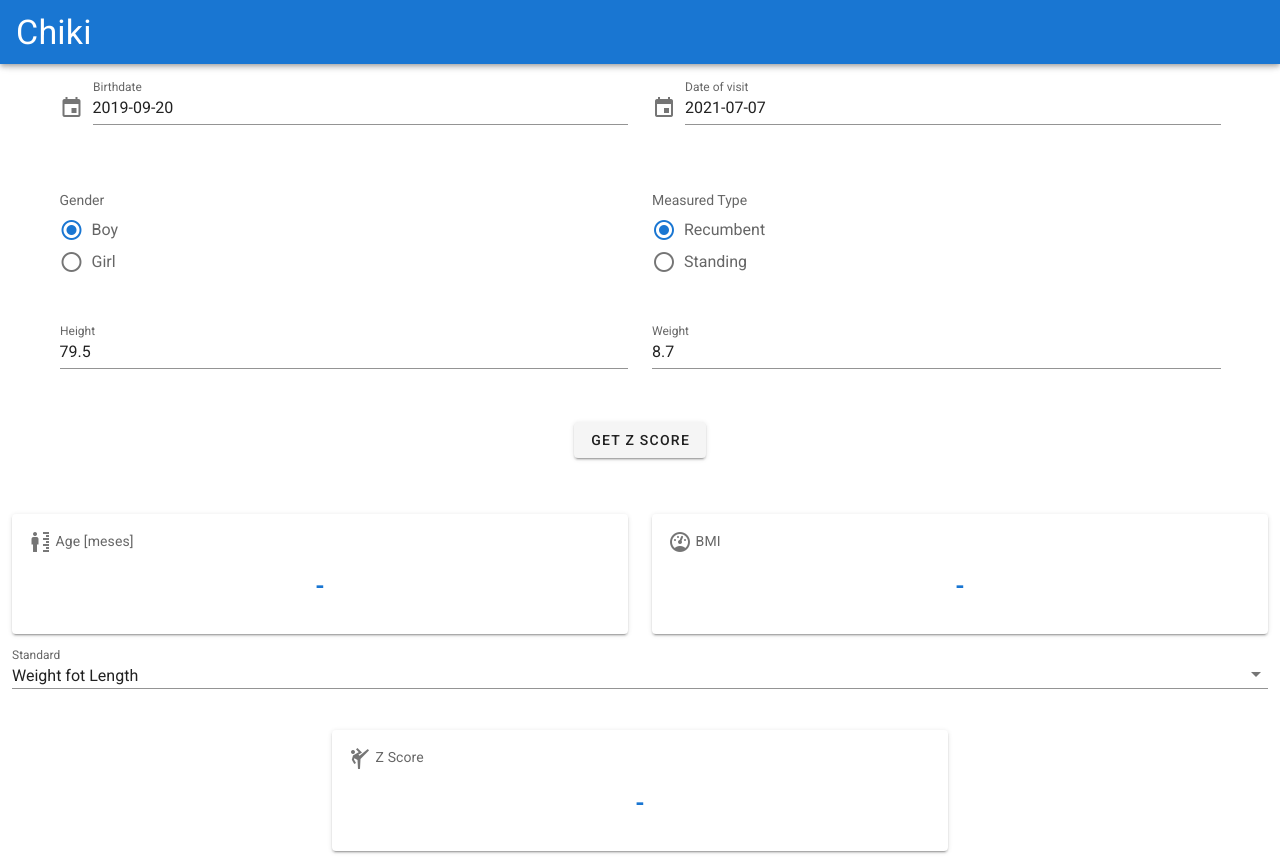
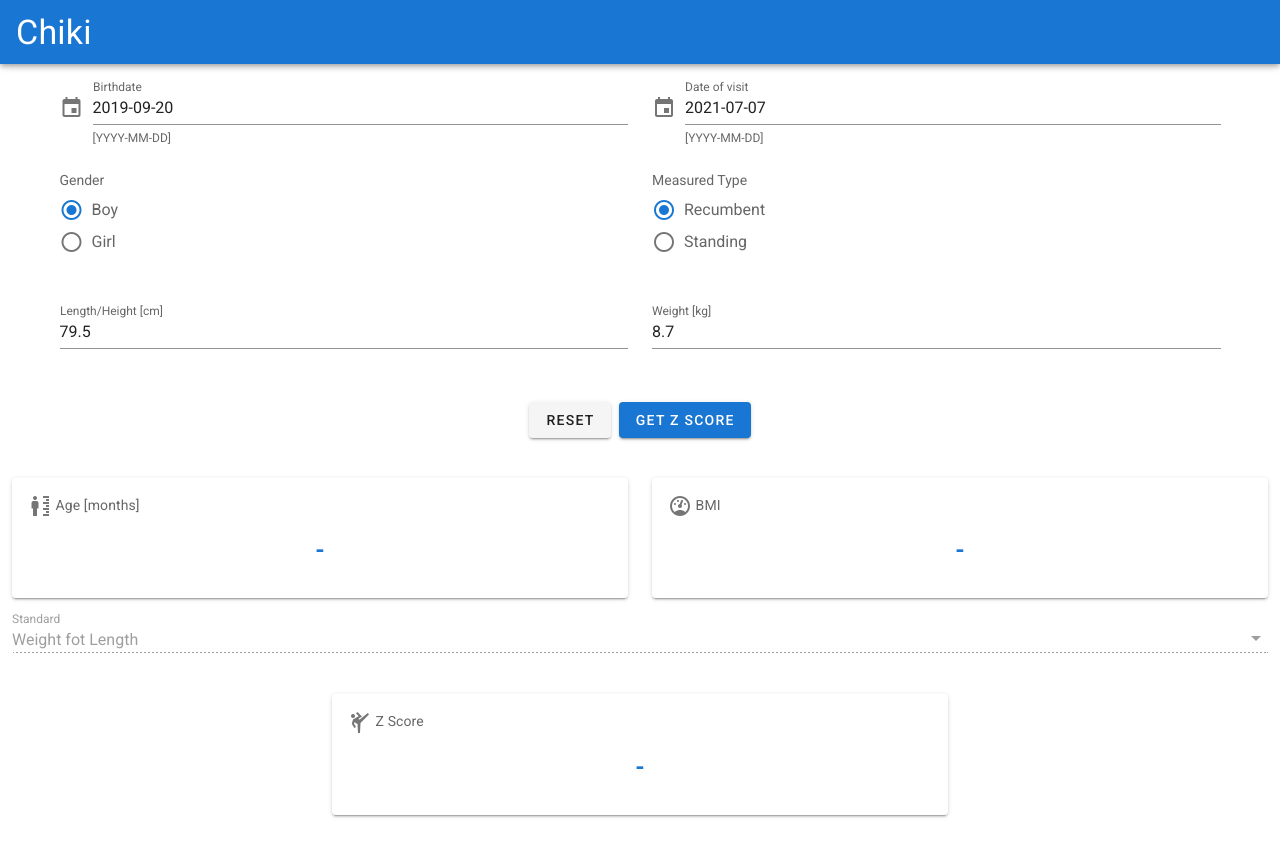
Before and after one commit to theobitoproject/asuma, a Vue app: page / in a window 1280 px wide. After the commit the page ends 827 px from the top, so only its background shows below. Built offline with nearby package versions, Linux system fonts and the light colour scheme.

Commit message:
styling tweaks

```diff
--- /dev/null
+++ b/src/api/zscore/configuration.js
@@ -0,0 +1,116 @@
+import {
+  bmiForAge,
+  lengthForAge,
+  weightForAge,
+  weightForLength,
+} from './constants'
+
+const getAxisLabelsForStandard = (standard) => {
+  let xAxisLabel,
+    yAxisLabel = ''
+
+  switch (standard) {
+    case bmiForAge:
+      xAxisLabel = 'BMI'
+      yAxisLabel = 'Age [months]'
+      break
+
+    case lengthForAge:
+      xAxisLabel = 'Length/Height [cm]'
+      yAxisLabel = 'Age [months]'
+      break
+
+    case weightForAge:
+      xAxisLabel = 'Weight [kg]'
+      yAxisLabel = 'Age [months]'
+      break
+
+    case weightForLength:
+      xAxisLabel = 'Weight [kg]'
+      yAxisLabel = 'Length/Height [cm]'
+      break
+
+    default:
+      break
+  }
+
+  return {
+    xAxisLabel,
+    yAxisLabel,
+  }
+}
+
+export const getOptions = (standard) => {
+  const { xAxisLabel, yAxisLabel } = getAxisLabelsForStandard(standard)
+  return {
+    aspectRatio: 0.5,
+    layout: {
+      padding: {
+        right: 50,
+      },
+    },
+    plugins: {
+      legend: {
+        display: false,
+      },
+    },
+    scales: {
+      x: {
+        title: {
+          display: true,
+          text: xAxisLabel,
+        },
+      },
+      y: {
+        title: {
+          display: true,
+          text: yAxisLabel,
+        },
+      },
+    },
+  }
+}
+
+export const plugins = [
+  {
+    id: 'legendsForStandardDeviationNames',
+    afterDraw(chart) {
+      const { _metasets, ctx } = chart
+      ctx.save()
+
+      _metasets.forEach((set) => {
+        if (set._dataset.type !== this.type) {
+          return
+        }
+        ctx.font = 'bolder 12px Arial'
+        ctx.fillStyle = set._dataset.borderColor
+        ctx.fillText(
+          set._dataset.label,
+          set.data[set.data.length - 1].x + 6,
+          set.data[set.data.length - 1].y + 6
+        )
+      })
+    },
+  },
+  {
+    id: 'highlightZScore',
+    afterDraw(chart) {
+      const { _metasets, ctx, chartArea } = chart
+      ctx.save()
+
+      const zScoreSet = _metasets.find((set) => set._dataset.type === 'bubble')
+      if (!zScoreSet) {
+        return
+      }
+
+      const { height, left, top, width } = chartArea
+
+      ctx.strokeStyle = '#2196F3'
+      ctx.setLineDash([6])
+      ctx.strokeRect(zScoreSet.data[0].x, top, 0, height)
+
+      ctx.setLineDash([6])
+      ctx.strokeRect(left, zScoreSet.data[0].y, width, 0)
+    },
+  },
+]
--- a/src/api/zscore/getDataSets.js
+++ b/src/api/zscore/getDataSets.js
@@ -13,9 +13,9 @@ const getDefaultDatasets = (
 ) => {
   return [
     {
-      label: 'sd3Neg',
-      borderColor: '#468FAF',
-      backgroundColor: '#468FAF',
+      label: '+3SD',
+      borderColor: '#000000',
+      backgroundColor: '#000000',
       data: sd3Neg,
       borderWidth: 2.5,
       pointRadius: 0,
@@ -23,9 +23,9 @@ const getDefaultDatasets = (
       borderJoinStyle: 'round',
     },
     {
-      label: 'sd2Neg',
-      borderColor: '#61A5C2',
-      backgroundColor: '#61A5C2',
+      label: '+2SD',
+      borderColor: '#F44336',
+      backgroundColor: '#F44336',
       data: sd2Neg,
       borderWidth: 2.5,
       pointRadius: 0,
@@ -33,9 +33,9 @@ const getDefaultDatasets = (
       borderJoinStyle: 'round',
     },
     {
-      label: 'sd1Neg',
-      borderColor: '#89C2D9',
-      backgroundColor: '#89C2D9',
+      label: '+1SD',
+      borderColor: '#FBC02D',
+      backgroundColor: '#FBC02D',
       data: sd1Neg,
       borderWidth: 2.5,
       pointRadius: 0,
@@ -44,8 +44,8 @@ const getDefaultDatasets = (
     },
     {
       label: 'Median',
-      backgroundColor: '#FF7B00',
-      borderColor: '#FF7B00',
+      backgroundColor: '#4CAF50',
+      borderColor: '#4CAF50',
       data: sd0,
       borderWidth: 2.5,
       pointRadius: 0,
@@ -53,9 +53,9 @@ const getDefaultDatasets = (
       borderJoinStyle: 'round',
     },
     {
-      label: 'sd1Pos',
-      borderColor: '#89C2D9',
-      backgroundColor: '#89C2D9',
+      label: '-1SD',
+      borderColor: '#FBC02D',
+      backgroundColor: '#FBC02D',
       data: sd1Pos,
       borderWidth: 2.5,
       pointRadius: 0,
@@ -63,9 +63,9 @@ const getDefaultDatasets = (
       borderJoinStyle: 'round',
     },
     {
-      label: 'sd2Pos',
-      borderColor: '#61A5C2',
-      backgroundColor: '#61A5C2',
+      label: '-2SD',
+      borderColor: '#F44336',
+      backgroundColor: '#F44336',
       data: sd2Pos,
       borderWidth: 2.5,
       pointRadius: 0,
@@ -73,9 +73,9 @@ const getDefaultDatasets = (
       borderJoinStyle: 'round',
     },
     {
-      label: 'sd3Pos',
-      borderColor: '#468FAF',
-      backgroundColor: '#468FAF',
+      label: '-3SD',
+      borderColor: '#000000',
+      backgroundColor: '#000000',
       data: sd3Pos,
       borderWidth: 2.5,
       pointRadius: 0,
@@ -135,8 +135,7 @@ const getZScoreDataSet = (zScore, labels, sd0) => {
         r: 5,
       },
     ],
-    backgroundColor: '#eb675e',
-    borderColor: '#eb4034',
+    backgroundColor: '#2196F3',
   }
 }
 
--- a/src/components/ChartComp.vue
+++ b/src/components/ChartComp.vue
@@ -1,7 +1,5 @@
 <template>
-  <div>
-    <canvas :id="canvasId"></canvas>
-  </div>
+  <canvas :id="canvasId"></canvas>
 </template>
 
 <script>
@@ -22,6 +20,18 @@ export default {
       },
     },
     labels: {
+      type: Array,
+      default() {
+        return []
+      },
+    },
+    options: {
+      type: Object,
+      default() {
+        return {}
+      },
+    },
+    plugins: {
       type: Array,
       default() {
         return []
@@ -55,12 +65,14 @@ export default {
           datasets: this.datasets,
         },
         options: {
+          ...this.options,
           animation: {
             onComplete: () => {
               this.loading = false
             },
           },
         },
+        plugins: this.plugins,
       }
     },
 
--- a/src/components/ChildForm.vue
+++ b/src/components/ChildForm.vue
@@ -1,11 +1,13 @@
 <template>
-  <v-form v-model="dataIsValid">
+  <v-form v-model="dataIsValid" ref="childForm">
     <v-container>
       <v-row>
         <v-col cols="6">
           <DatePicker
             v-model="localChild.dateOfBirth"
             label="Birthdate"
+            hint="[YYYY-MM-DD]"
+            persistent-hint
             required
             :rules="commonRules"
           />
@@ -14,6 +16,8 @@
           <DatePicker
             v-model="localChild.dateOfVisit"
             label="Date of visit"
+            hint="[YYYY-MM-DD]"
+            persistent-hint
             required
             :rules="commonRules"
           />
@@ -24,6 +28,7 @@
             v-model="localChild.gender"
             required
             :rules="commonRules"
+            class="mt-0 pt-0"
           >
             <template v-slot:label> Gender </template>
             <v-radio label="Boy" value="boy"></v-radio>
@@ -36,6 +41,7 @@
             v-model="localChild.measuredType"
             required
             :rules="commonRules"
+            class="mt-0 pt-0"
           >
             <template v-slot:label> Measured Type </template>
             <v-radio label="Recumbent" value="recumbent"></v-radio>
@@ -46,7 +52,7 @@
         <v-col cols="6">
           <v-text-field
             v-model="localChild.height"
-            label="Height"
+            label="Length/Height [cm]"
             type="number"
             required
             :rules="sizeRules"
@@ -55,7 +61,7 @@
         <v-col cols="6">
           <v-text-field
             v-model="localChild.weight"
-            label="Weight"
+            label="Weight [kg]"
             type="number"
             required
             :rules="sizeRules"
@@ -64,8 +70,15 @@
       </v-row>
 
       <div class="mt-8 d-flex justify-center">
-        <v-btn class="center" @click="$emit('submit')" :disabled="!dataIsValid">
-          <slot name="submitLabel" />
+        <v-btn class="center mr-1" @click="reset">
+          <slot name="resetLabel">reset</slot>
+        </v-btn>
+        <v-btn
+          class="primary center ml-1"
+          @click="$emit('submit')"
+          :disabled="!dataIsValid"
+        >
+          <slot name="submitLabel">Submit</slot>
         </v-btn>
       </div>
     </v-container>
@@ -118,5 +131,15 @@ export default {
       ],
     }
   },
+
+  methods: {
+    async reset() {
+      this.$refs.childForm.reset()
+
+      await this.$nextTick()
+
+      this.$emit('resetted')
+    },
+  },
 }
 </script>
--- a/src/components/StandardSelect.vue
+++ b/src/components/StandardSelect.vue
@@ -4,6 +4,7 @@
     :items="$options.standards"
     label="Standard"
     dense
+    :disabled="disabled"
   ></v-select>
 </template>
 
@@ -18,6 +19,10 @@ export default {
   },
 
   props: {
+    disabled: {
+      type: Boolean,
+      default: false,
+    },
     standard: {
       type: String,
       default: '',
--- a/src/components/ZScore.vue
+++ b/src/components/ZScore.vue
@@ -6,7 +6,7 @@
           <template v-slot:left-icon>
             <v-icon> mdi-human-male-height </v-icon>
           </template>
-          <template v-slot:name> Age [meses] </template>
+          <template v-slot:name> Age [months] </template>
           <template v-slot:value> {{ formatAge }} </template>
         </KPI>
       </v-col>
@@ -22,7 +22,7 @@
     </v-row>
     <v-row justify="center" class="ma-0">
       <v-col cols="12">
-        <StandardSelect v-model="standard" />
+        <StandardSelect v-model="standard" :disabled="!dataIsValid" />
       </v-col>
       <v-col cols="6">
         <KPI>
@@ -31,6 +31,7 @@
           </template>
           <template v-slot:name> Z Score </template>
           <template v-slot:action>
+            <div class="mt-n1">
               <v-btn
                 v-if="dataIsValid"
                 class="primary"
@@ -39,6 +40,7 @@
               >
                 <v-icon dark small> mdi-chart-line </v-icon>
               </v-btn>
+            </div>
           </template>
           <template v-slot:value> {{ formatZScore }} </template>
         </KPI>
@@ -76,7 +78,7 @@ export default {
   props: {
     gender: {
       type: String,
-      required: true,
+      default: '',
     },
     age: {
       type: Number,
@@ -102,7 +104,9 @@ export default {
 
   computed: {
     dataIsValid() {
-      return Object.entries(this.zScoreForStandard).length !== 0
+      return (
+        !!this.gender && Object.entries(this.zScoreForStandard).length !== 0
+      )
     },
 
     formatAge() {
--- a/src/components/ZScoreCharts.vue
+++ b/src/components/ZScoreCharts.vue
@@ -1,5 +1,6 @@
 <template>
   <div class="pa-4">
+    <div>
       <v-row justify="space-between">
         <v-col cols="8">
           <div class="standard-select">
@@ -14,11 +15,14 @@
           </div>
         </v-col>
       </v-row>
+    </div>
     <div>
       <ChartComp
         canvasId="z-score-chart"
         :datasets="datasets"
         :labels="labels"
+        :options="options"
+        :plugins="$options.plugins"
         ref="zScoreChart"
       />
     </div>
@@ -27,6 +31,7 @@
 
 <script>
 import { getDataSets } from '../api/zscore/getDataSets'
+import { getOptions, plugins } from '../api/zscore/configuration'
 import ChartComp from './ChartComp.vue'
 import StandardSelect from './StandardSelect.vue'
 
@@ -51,6 +56,8 @@ export default {
       required: true,
     },
   },
+
+  plugins,
 
   components: {
     ChartComp,
@@ -78,6 +85,7 @@ export default {
     return {
       datasets: [],
       labels: [],
+      options: {},
     }
   },
 
@@ -90,6 +98,7 @@ export default {
       )
       this.datasets = datasets
       this.labels = labels
+      this.options = getOptions(this.standard)
 
       await this.$nextTick()
 
--- a/src/views/ZScoreView.vue
+++ b/src/views/ZScoreView.vue
@@ -1,9 +1,9 @@
 <template>
   <div>
-    <ChildForm v-model="child" @submit="getZScore">
+    <ChildForm v-model="child" @submit="getZScore" @resetted="handleFormReset">
       <template v-slot:submitLabel> Get Z Score </template>
     </ChildForm>
-    <div class="mt-8">
+    <div class="mt-4">
       <ZScore
         :gender="child.gender"
         :age="zScoreData.age"
@@ -45,6 +45,10 @@ export default {
     async getZScore() {
       this.zScoreData = await getZScore(this.child)
     },
+
+    handleFormReset() {
+      this.zScoreData = {}
+    },
   },
 }
 </script>
```
Lines whose indentation alone changed are shown as unchanged.
